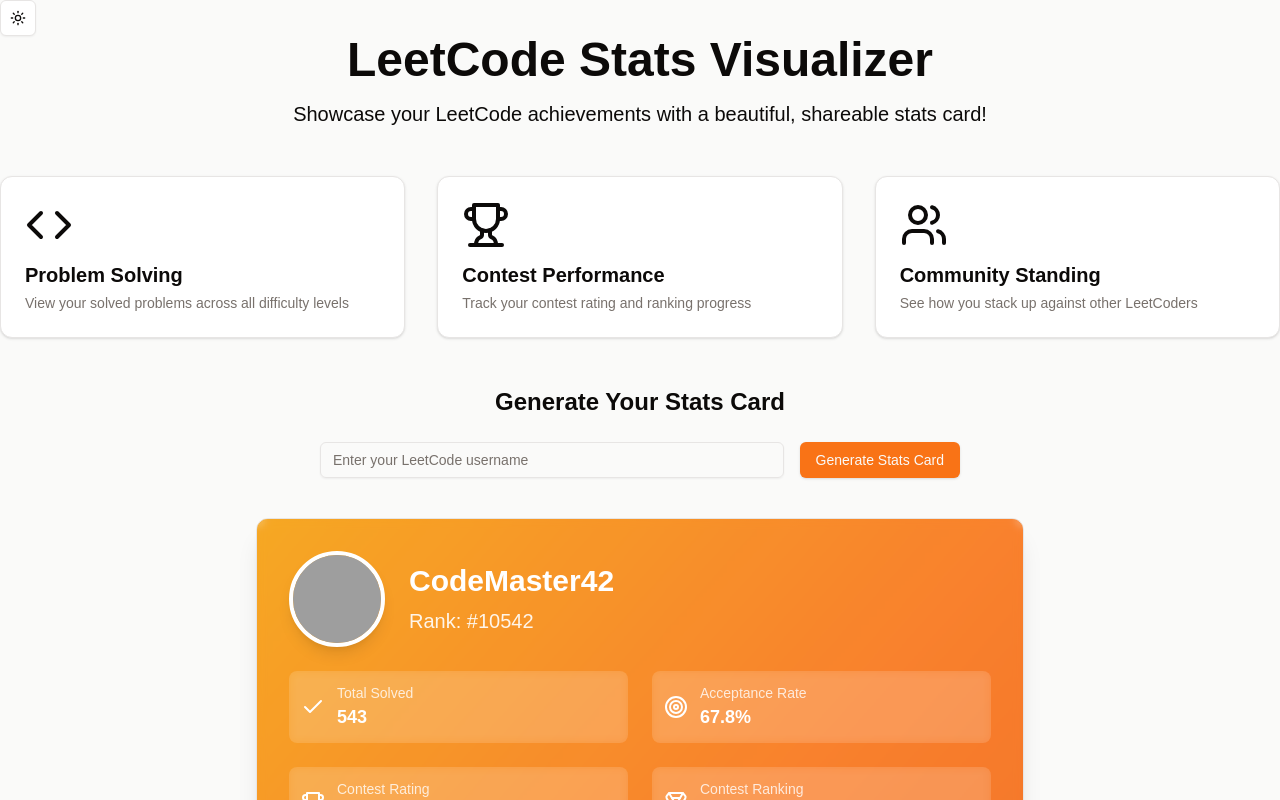
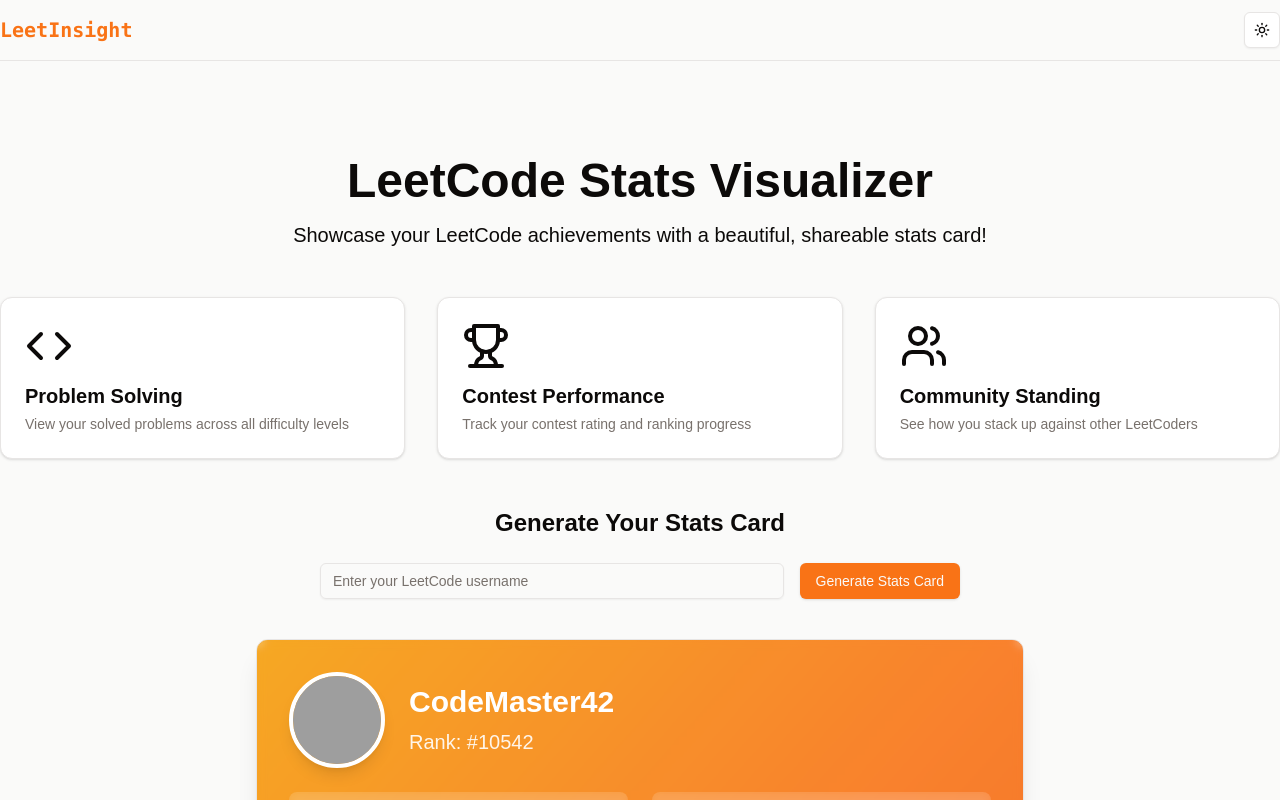
Before and after one commit to Suhelkhan12/Leetcode-stats-visualiser, a Next.js app: page / in a window 1280 px wide. Shown: the top 800 px of the page. Built offline with nearby package versions, Linux system fonts and the light colour scheme; grey boxes are pictures that could not be loaded.

Commit message:
ui complete

```diff
--- a/app/layout.tsx
+++ b/app/layout.tsx
@@ -1,8 +1,8 @@
 import type { Metadata } from "next";
 import "./globals.css";
 import { ThemeProvider } from "@/components/theme/theme-provider";
-import { ThemeSwitcher } from "@/components/theme/theme-switcher";
 import Link from "next/link";
+import Navbar from "@/components/landingpage/Navbar";
 
 export const metadata: Metadata = {
   title: "LeetInsight",
@@ -23,11 +23,11 @@
           enableSystem
           disableTransitionOnChange
         >
-          <ThemeSwitcher />
-          <main>
+          <Navbar />
+          <main className=" pt-24 sm:px-0 px-5">
             <div className="container mx-auto">{children}</div>
           </main>
-          <footer className="mt-16 text-center text-sm opacity-70 dark:text-white container mx-auto">
+          <footer className="mt-16 sm:p-0 px-5 text-center text-sm opacity-70 dark:text-white container mx-auto pb-4">
             <p>
               &copy; {new Date().getFullYear()} LeetCode Stats Visualizer. Made
               with love by{" "}
--- /dev/null
+++ b/components/landingpage/Navbar.tsx
@@ -0,0 +1,17 @@
+import React from "react";
+import { ThemeSwitcher } from "../theme/theme-switcher";
+
+const Navbar = () => {
+  return (
+    <nav className="py-3 border-b sm:px-0 px-5">
+      <div className="flex items-center justify-between container mx-auto">
+        <span className="font-mono font-semibold text-primary text-xl">
+          LeetInsight
+        </span>
+        <ThemeSwitcher />
+      </div>
+    </nav>
+  );
+};
+
+export default Navbar;
--- a/components/leetcode-card/leetcode-card.tsx
+++ b/components/leetcode-card/leetcode-card.tsx
@@ -68,7 +68,7 @@
 
         <div className="mb-6">
           <h3 className="text-xl font-semibold mb-2">Problem Solving</h3>
-          <div className="grid grid-cols-3 gap-4 text-center">
+          <div className="grid grid-cols-1 sm:grid-cols-3 gap-4 text-center">
             <ProblemTypeCard
               type="Easy"
               solved={dummyData.easySolved}
```
